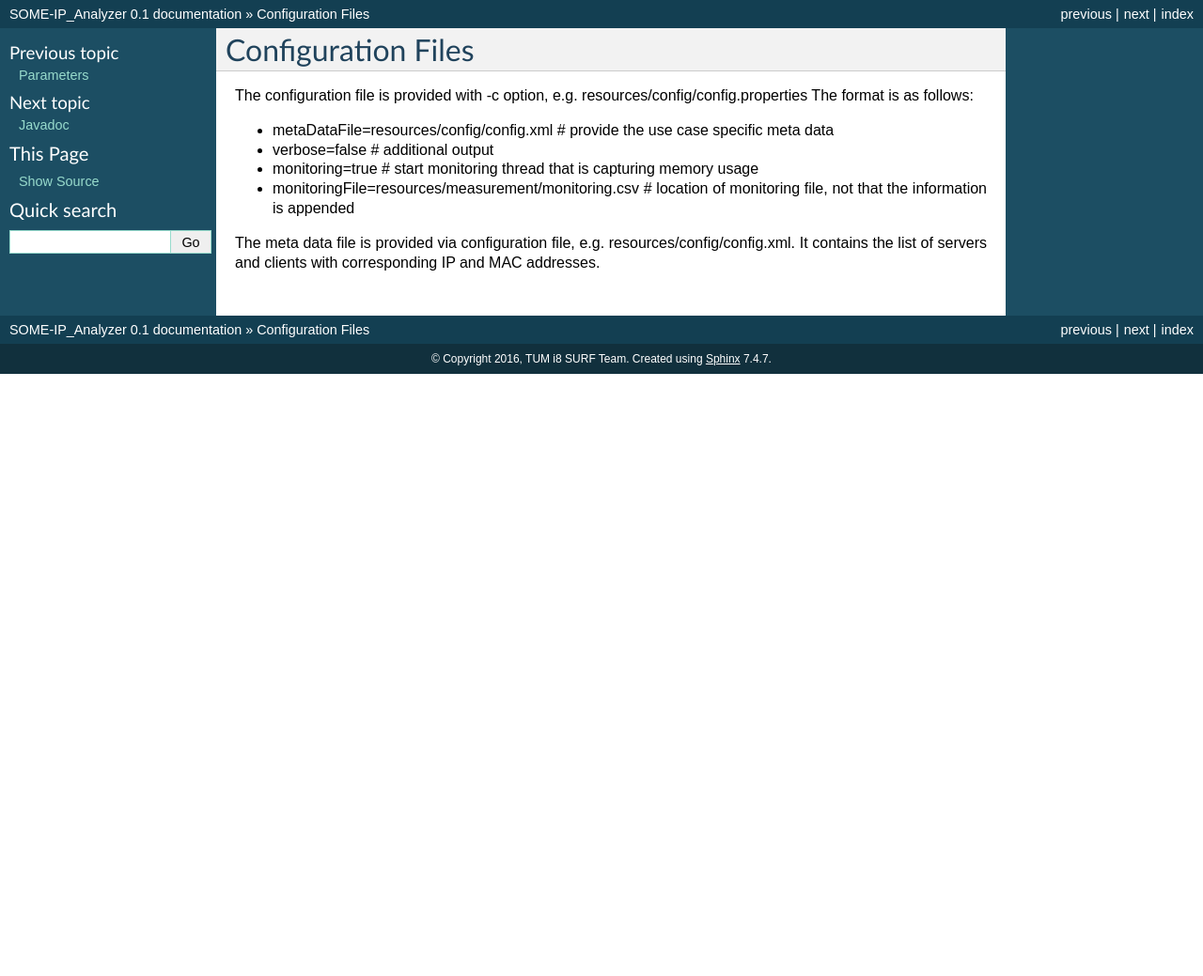
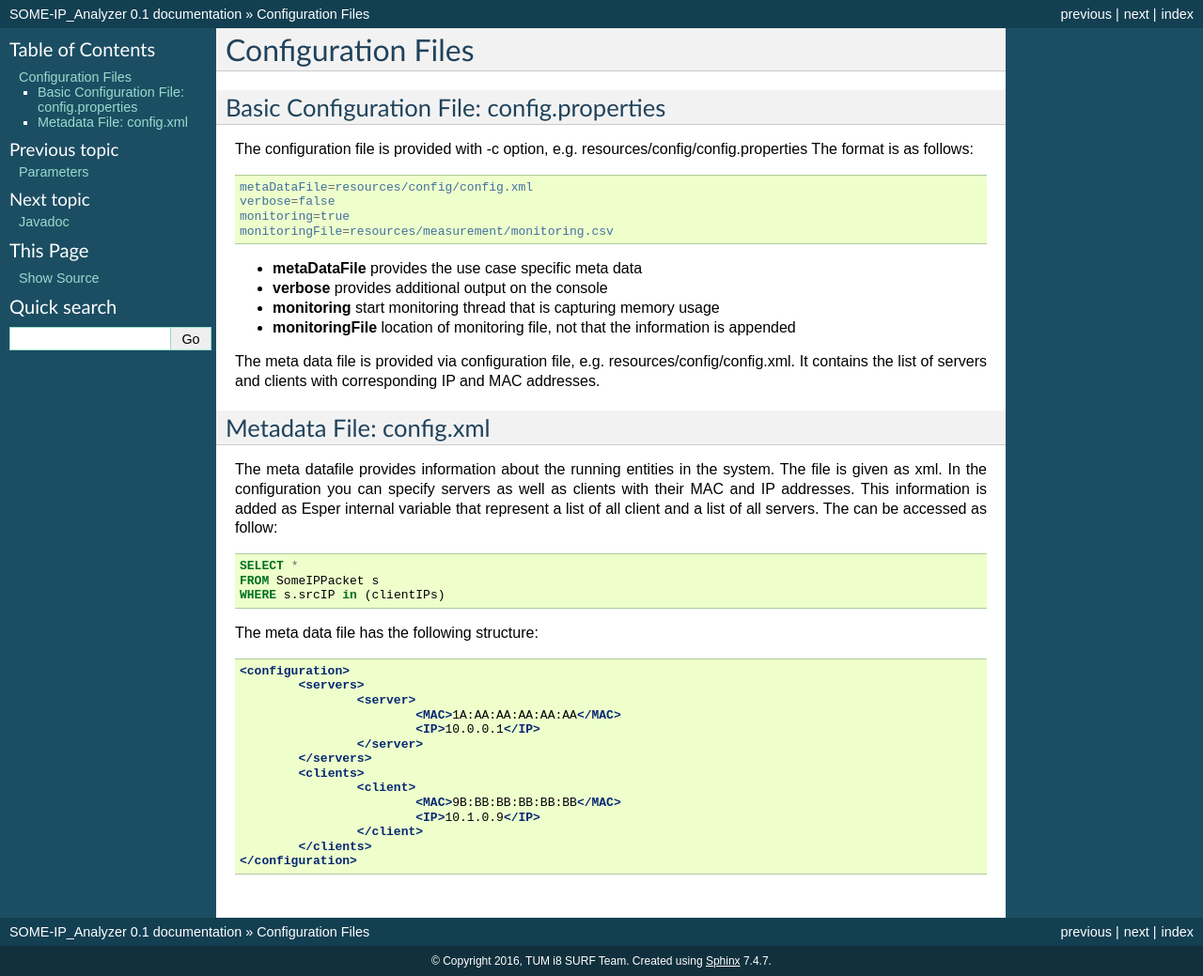
Before and after one commit to Egomania/SOME-IP_Analyzer, a Sphinx documentation site: the page built from docs/source/configuration.md, in a window 1280 px wide. Shown: the whole page at 94% size. Built offline with Sphinx 7.4.7, drawn with Linux system fonts in a browser that asks for light colours; before the commit the page ends 900 px from its top, so only the background shows below that.

Commit message:
user doc

````diff
--- a/docs/source/configuration.md
+++ b/docs/source/configuration.md
@@ -1,12 +1,54 @@
 # Configuration Files
+
+## Basic Configuration File: config.properties
 
 The configuration file is provided with -c option, e.g. resources/config/config.properties
 The format is as follows:
 
- * metaDataFile=resources/config/config.xml # provide the use case specific meta data
- * verbose=false # additional output
- * monitoring=true # start monitoring thread that is capturing memory usage
- * monitoringFile=resources/measurement/monitoring.csv # location of monitoring file, not that the information is appended
+``` ini
+metaDataFile=resources/config/config.xml
+verbose=false
+monitoring=true
+monitoringFile=resources/measurement/monitoring.csv
+```
+
+ * **metaDataFile** provides the use case specific meta data
+ * **verbose** provides additional output on the console
+ * **monitoring** start monitoring thread that is capturing memory usage
+ * **monitoringFile** location of monitoring file, not that the information is appended
 
 The meta data file is provided via configuration file, e.g. resources/config/config.xml.
 It contains the list of servers and clients with corresponding IP and MAC addresses.
+
+## Metadata File: config.xml
+
+The meta datafile provides information about the running entities in the system.
+The file is given as xml.
+In the configuration you can specify servers as well as clients with their MAC and IP addresses.
+This information is added as Esper internal variable that represent a list of all client and a list of all servers.
+The can be accessed as follow:
+
+``` sql
+SELECT *
+FROM SomeIPPacket s
+WHERE s.srcIP in (clientIPs)
+```
+
+The meta data file has the following structure:
+
+``` xml
+<configuration>
+	<servers>
+		<server>
+			<MAC>1A:AA:AA:AA:AA:AA</MAC>
+			<IP>10.0.0.1</IP>
+		</server>
+	</servers>
+	<clients>
+		<client>
+			<MAC>9B:BB:BB:BB:BB:BB</MAC>
+			<IP>10.1.0.9</IP>
+		</client>
+	</clients>
+</configuration>
+```
````
